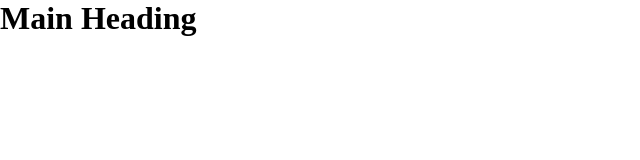
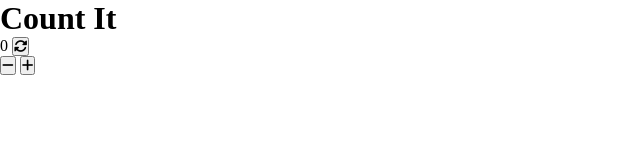
Before and after one commit to Yeboah-Godfred/Javascript-Journey, a plain HTML site: page Fancy Counter/index.html in a window 1280 px wide. Shown: the whole page, without its empty margins (0-640 px from the left). Drawn offline with Linux system fonts and the light colour scheme.

Commit message:
All components created in index.html

```diff
--- a/Fancy Counter/index.html
+++ b/Fancy Counter/index.html
@@ -12,6 +12,23 @@
     <script src="index.js" defer></script>
 </head>
 <body>
-    <h1>Main Heading</h1>
+    <div class="main-counter">
+        <h1 class="heading">Count It</h1>
+
+        <span class="counter-value">0</span>
+
+        <button class="reset-counter">
+            <i class="fas fa-sync-alt reset-icon"></i>
+        </button>
+
+        <div class="counter-buttons">
+            <button class="counter-button counter-button-decrease">
+                <i class="fas fa-minus counter-icon counter-icon-minus"></i>
+            </button>
+            <button class="counter-button counter-button-increase">
+                <i class="fas fa-plus counter-icon counter-icon-plus"></i>
+            </button>
+        </div>
+    </div>
 </body>
 </html>
```
